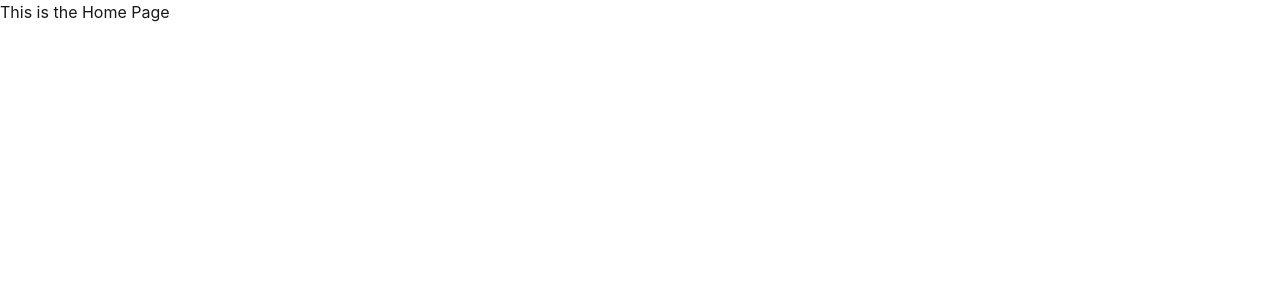
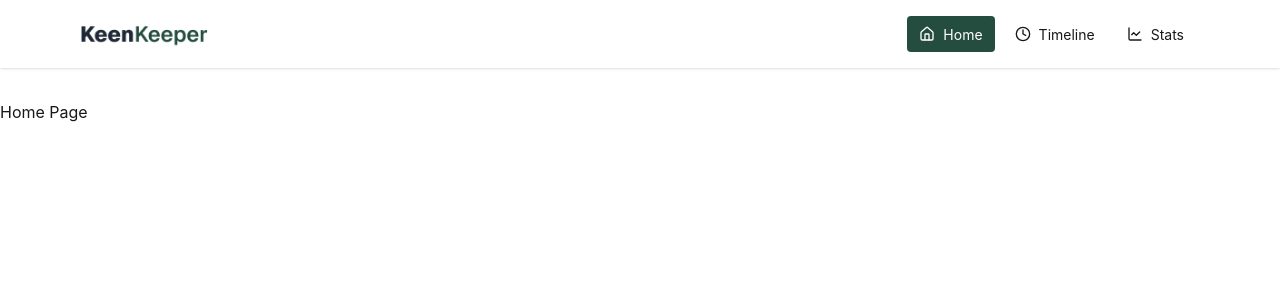
Before and after one commit to RedwanHaasaan/keen-keeper, a React (Vite) app: page / in a window 1280 px wide. Shown: the top 300 px of the page. Built offline with nearby package versions, Linux system fonts and the light colour scheme.

Commit message:
Feat: Implement main layout with navigation and add Timeline and Stats pages

```diff
--- a/src/Pages/Home.jsx
+++ b/src/Pages/Home.jsx
@@ -1,9 +1,10 @@
 import React from 'react';
+import Navbar from '../components/Navbar';
 
 const Home = () => {
     return (
         <div>
-            <h1>This is the Home Page</h1>
+            <h1>Home Page</h1>
         </div>
     );
 };
--- /dev/null
+++ b/src/Pages/Stats.jsx
@@ -0,0 +1,11 @@
+import React from 'react';
+
+const Stats = () => {
+    return (
+        <div>
+            <h1>Stats Page</h1>
+        </div>
+    );
+};
+
+export default Stats;
--- /dev/null
+++ b/src/Pages/Timeline.jsx
@@ -0,0 +1,11 @@
+import React from 'react';
+
+const Timeline = () => {
+    return (
+        <div>
+            <h1>Timeline Page</h1>
+        </div>
+    );
+};
+
+export default Timeline;
--- a/src/app/router.jsx
+++ b/src/app/router.jsx
@@ -1,10 +1,27 @@
 import { createBrowserRouter } from "react-router-dom";
 import Home from "../Pages/Home";
+import MainLayout from "../layout/MainLayout";
+import Timeline from "../Pages/Timeline";
+import Stats from "../Pages/Stats";
 
 const router = createBrowserRouter([
     {
         path: "/",
-        element: <Home/>
+        element: <MainLayout/>,
+        children:[
+            {
+                index: true,
+                element: <Home/>
+            },
+            {
+                path: "timeline",
+                element: <Timeline/>
+            },
+            {
+                path: "stats",
+                element:<Stats/>
+            }
+        ]
     }
 ])
 
--- /dev/null
+++ b/src/components/Navbar.jsx
@@ -0,0 +1,88 @@
+import { Link } from "react-router-dom";
+import Logo from "./../assets/logo.png";
+import { ChartLine, Clock, House } from "lucide-react";
+const Navbar = () => {
+  return (
+    <div className="navbar bg-base-100 shadow-sm lg:px-20">
+      <div className="flex-1">
+        <Link to="/">
+          <img src={Logo} alt="Keen Keeper Logo" className="w-32" />
+        </Link>
+      </div>
+      <div className="hidden md:flex">
+        <ul className="menu menu-horizontal gap-2 px-1">
+          <li>
+            <Link
+              to="/"
+              className="flex flex-row items-center gap-2 bg-green text-white"
+            >
+              <House className="w-4" />
+              Home
+            </Link>
+          </li>
+          <li>
+            <Link to="/timeline" className="flex flex-row items-center gap-2">
+              <Clock className="w-4" />
+              Timeline
+            </Link>
+          </li>
+          <li>
+            <Link to="/stats" className="flex flex-row items-center gap-2">
+              <ChartLine className="w-4" />
+              Stats
+            </Link>
+          </li>
+        </ul>
+      </div>
+      <div className="navbar-end md:hidden">
+        {/* Add dropdown-end here */}
+        <div className="dropdown dropdown-end">
+          <div tabIndex={0} role="button" className="btn btn-ghost lg:hidden">
+            <svg
+              xmlns="http://www.w3.org/2000/svg"
+              className="h-5 w-5 rotate-180"
+              fill="none"
+              viewBox="0 0 24 24"
+              stroke="currentColor"
+            >
+              <path
+                strokeLinecap="round"
+                strokeLinejoin="round"
+                strokeWidth="2"
+                d="M4 6h16M4 12h8m-8 6h16"
+              />
+            </svg>
+          </div>
+          <ul
+            tabIndex={0}
+            className="menu menu-sm dropdown-content bg-base-100 rounded-box z-1 mt-3 w-52 p-2 shadow"
+          >
+            <li>
+              <Link
+                to="/"
+                className="flex flex-row items-center gap-2 bg-green text-white"
+              >
+                <House className="w-4" />
+                Home
+              </Link>
+            </li>
+            <li>
+              <Link to="/timeline" className="flex flex-row items-center gap-2">
+                <Clock className="w-4" />
+                Timeline
+              </Link>
+            </li>
+            <li>
+              <Link to="/stats" className="flex flex-row items-center gap-2">
+                <ChartLine className="w-4" />
+                Stats
+              </Link>
+            </li>
+          </ul>
+        </div>
+      </div>
+    </div>
+  );
+};
+
+export default Navbar;
--- a/src/index.css
+++ b/src/index.css
@@ -1,2 +1,11 @@
 @import "tailwindcss";
 @plugin "daisyui";
+
+@layer utilities{
+    .bg-green{
+        background-color: #244D3F;
+    }
+    .text-green{
+        color: #244D3F;
+    }
+}
--- /dev/null
+++ b/src/layout/MainLayout.jsx
@@ -0,0 +1,18 @@
+import React from 'react';
+import Navbar from '../components/Navbar';
+import { Outlet } from 'react-router-dom';
+
+const MainLayout = () => {
+    return (
+        <div>
+            <header>
+                <Navbar/>
+            </header>
+            <main className='container mx-auto py-8'>
+                <Outlet/>
+            </main>
+        </div>
+    );
+};
+
+export default MainLayout;
```
